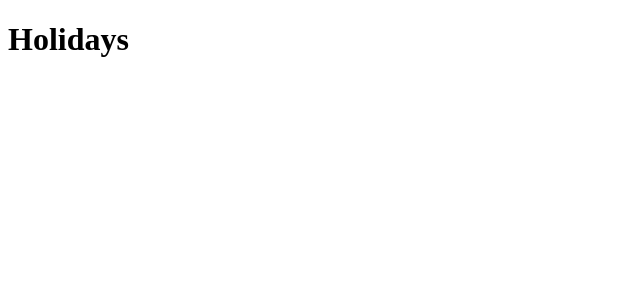
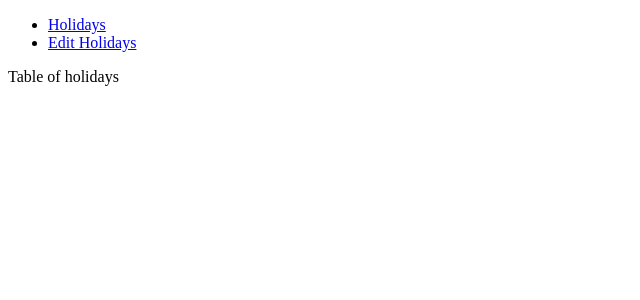
Before and after one commit to simonlau/mongoose-holidays, a React (Vite) app in the folder client/: page /holidays in a window 1280 px wide. Shown: the top 300 px of the page, without its empty margins (0-640 px from the left). Built offline with nearby package versions, Linux system fonts and the light colour scheme.

Commit message:
add react-router

```diff
--- a/client/package.json
+++ b/client/package.json
@@ -10,7 +10,8 @@
   },
   "dependencies": {
     "react": "^18.2.0",
-    "react-dom": "^18.2.0"
+    "react-dom": "^18.2.0",
+    "react-router-dom": "^6.4.5"
   },
   "devDependencies": {
     "@types/react": "^18.0.24",
--- a/client/src/App.jsx
+++ b/client/src/App.jsx
@@ -1,7 +1,16 @@
+import { BrowserRouter, Link, Route, Routes } from "react-router-dom";
+import EditHolidaysPage from "./pages/EditHolidaysPage";
+import HolidaysPage from "./pages/HolidaysPage";
+
 function App() {
   return (
     <>
-      <h1>Holidays</h1>
+      <BrowserRouter>
+        <Routes>
+          <Route path="/holidays" element={<HolidaysPage />} />
+          <Route path="/holidays/:id" element={<EditHolidaysPage />} />
+        </Routes>
+      </BrowserRouter>
     </>
   );
 }
--- /dev/null
+++ b/client/src/components/Navbar.jsx
@@ -0,0 +1,18 @@
+import { Link } from "react-router-dom";
+
+function Navbar() {
+  return (
+    <nav>
+      <ul>
+        <li>
+          <Link to="/holidays">Holidays</Link>
+        </li>
+        <li>
+          <Link to="/holidays/aaa">Edit Holidays</Link>
+        </li>
+      </ul>
+    </nav>
+  );
+}
+
+export default Navbar;
--- /dev/null
+++ b/client/src/pages/EditHolidaysPage.jsx
@@ -0,0 +1,12 @@
+import Navbar from "../components/Navbar";
+
+function EditHolidaysPage() {
+  return (
+    <>
+      <Navbar />
+      <p>Edit holidays</p>
+    </>
+  );
+}
+
+export default EditHolidaysPage;
--- /dev/null
+++ b/client/src/pages/HolidaysPage.jsx
@@ -0,0 +1,12 @@
+import Navbar from "../components/Navbar";
+
+function HolidaysPage() {
+  return (
+    <>
+      <Navbar />
+      <p>Table of holidays</p>
+    </>
+  );
+}
+
+export default HolidaysPage;
```
Also changed, not shown: 1 other file (tests, documents, lock files or other folders).
